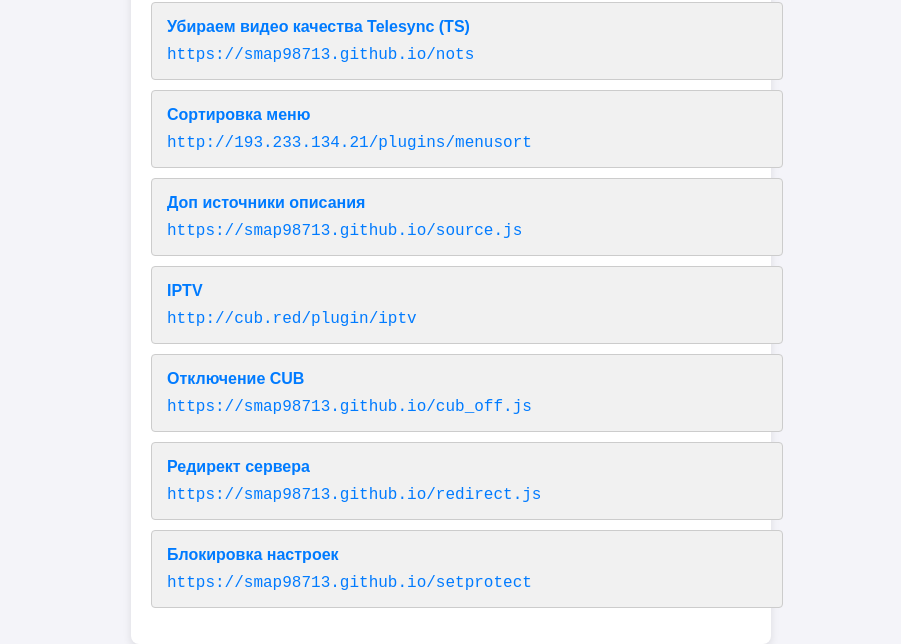
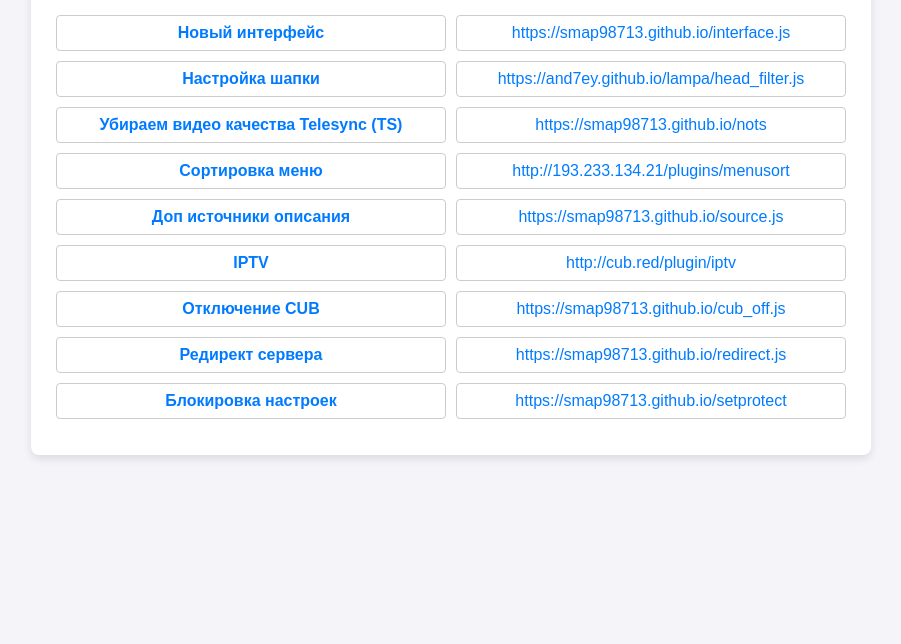
Before and after one commit to Smap98713/Smap98713.github.io, a plain HTML site: page index.html in a window 1280 px wide. Shown: the part 214-858 px from the top of the page, without its empty margins (189-1090 px from the left). After the commit the page ends 800 px from the top, so only its background shows below. Drawn offline with Linux system fonts and the light colour scheme.

Commit message:
Update index.html

```diff
--- a/index.html
+++ b/index.html
@@ -22,7 +22,7 @@
             border-radius: 8px;
             box-shadow: 0 4px 8px rgba(0, 0, 0, 0.1);
             width: 80%;
-            max-width: 600px;
+            max-width: 800px;
             text-align: center;
         }
         h1 {
@@ -35,38 +35,34 @@
         }
         li {
             margin: 10px 0;
+            display: flex;
+            justify-content: space-between;
+            align-items: center;
         }
         .link-container {
             display: flex;
-            flex-direction: column;
-            align-items: flex-start;
-            background-color: #f1f1f1;
-            padding: 15px;
-            border-radius: 4px;
             width: 100%;
             cursor: pointer;
-            border: 1px solid #ccc;
-            margin-bottom: 10px;
-        }
-        .link-container:hover {
-            background-color: #e6e6e6;
         }
         .link-title,
         .link-url {
             font-size: 16px;
             color: #007BFF;
+            padding: 8px;
+            border: 1px solid #ccc;
+            border-radius: 4px;
+            margin: 0 5px;
+            flex: 1;
         }
         .link-title {
             font-weight: bold;
-            margin-bottom: 10px;
         }
         .link-url {
-            font-family: 'Courier New', monospace;
-            color: #007BFF;
             word-break: break-all;
         }
         .link-title:hover, .link-url:hover {
             text-decoration: underline;
+            background-color: #e6e6e6;
         }
     </style>
 </head>
@@ -75,57 +71,57 @@
         <h1>Рекомендуемые плагины</h1>
         <ul>
             <li>
-                <div class="link-container" onclick="copyToClipboard('Новый интерфейс')">
-                    <div class="link-title">Новый интерфейс</div>
-                    <div class="link-url">https://smap98713.github.io/interface.js</div>
+                <div class="link-container">
+                    <div class="link-title" onclick="copyToClipboard('Новый интерфейс')">Новый интерфейс</div>
+                    <div class="link-url" onclick="copyToClipboard('https://smap98713.github.io/interface.js')">https://smap98713.github.io/interface.js</div>
                 </div>
             </li>
             <li>
-                <div class="link-container" onclick="copyToClipboard('Настройка шапки')">
-                    <div class="link-title">Настройка шапки</div>
-                    <div class="link-url">https://and7ey.github.io/lampa/head_filter.js</div>
+                <div class="link-container">
+                    <div class="link-title" onclick="copyToClipboard('Настройка шапки')">Настройка шапки</div>
+                    <div class="link-url" onclick="copyToClipboard('https://and7ey.github.io/lampa/head_filter.js')">https://and7ey.github.io/lampa/head_filter.js</div>
                 </div>
             </li>
             <li>
-                <div class="link-container" onclick="copyToClipboard('Убираем видео качества Telesync (TS)')">
-                    <div class="link-title">Убираем видео качества Telesync (TS)</div>
-                    <div class="link-url">https://smap98713.github.io/nots</div>
+                <div class="link-container">
+                    <div class="link-title" onclick="copyToClipboard('Убираем видео качества Telesync (TS)')">Убираем видео качества Telesync (TS)</div>
+                    <div class="link-url" onclick="copyToClipboard('https://smap98713.github.io/nots')">https://smap98713.github.io/nots</div>
                 </div>
             </li>
             <li>
-                <div class="link-container" onclick="copyToClipboard('Сортировка меню')">
-                    <div class="link-title">Сортировка меню</div>
-                    <div class="link-url">http://193.233.134.21/plugins/menusort</div>
+                <div class="link-container">
+                    <div class="link-title" onclick="copyToClipboard('Сортировка меню')">Сортировка меню</div>
+                    <div class="link-url" onclick="copyToClipboard('http://193.233.134.21/plugins/menusort')">http://193.233.134.21/plugins/menusort</div>
                 </div>
             </li>
             <li>
-                <div class="link-container" onclick="copyToClipboard('Доп источники описания')">
-                    <div class="link-title">Доп источники описания</div>
-                    <div class="link-url">https://smap98713.github.io/source.js</div>
+                <div class="link-container">
+                    <div class="link-title" onclick="copyToClipboard('Доп источники описания')">Доп источники описания</div>
+                    <div class="link-url" onclick="copyToClipboard('https://smap98713.github.io/source.js')">https://smap98713.github.io/source.js</div>
                 </div>
             </li>
             <li>
-                <div class="link-container" onclick="copyToClipboard('IPTV')">
-                    <div class="link-title">IPTV</div>
-                    <div class="link-url">http://cub.red/plugin/iptv</div>
+                <div class="link-container">
+                    <div class="link-title" onclick="copyToClipboard('IPTV')">IPTV</div>
+                    <div class="link-url" onclick="copyToClipboard('http://cub.red/plugin/iptv')">http://cub.red/plugin/iptv</div>
                 </div>
             </li>
             <li>
-                <div class="link-container" onclick="copyToClipboard('Отключение CUB')">
-                    <div class="link-title">Отключение CUB</div>
-                    <div class="link-url">https://smap98713.github.io/cub_off.js</div>
+                <div class="link-container">
+                    <div class="link-title" onclick="copyToClipboard('Отключение CUB')">Отключение CUB</div>
+                    <div class="link-url" onclick="copyToClipboard('https://smap98713.github.io/cub_off.js')">https://smap98713.github.io/cub_off.js</div>
                 </div>
             </li>
             <li>
-                <div class="link-container" onclick="copyToClipboard('Редирект сервера')">
-                    <div class="link-title">Редирект сервера</div>
-                    <div class="link-url">https://smap98713.github.io/redirect.js</div>
+                <div class="link-container">
+                    <div class="link-title" onclick="copyToClipboard('Редирект сервера')">Редирект сервера</div>
+                    <div class="link-url" onclick="copyToClipboard('https://smap98713.github.io/redirect.js')">https://smap98713.github.io/redirect.js</div>
                 </div>
             </li>
             <li>
-                <div class="link-container" onclick="copyToClipboard('Блокировка настроек')">
-                    <div class="link-title">Блокировка настроек</div>
-                    <div class="link-url">https://smap98713.github.io/setprotect</div>
+                <div class="link-container">
+                    <div class="link-title" onclick="copyToClipboard('Блокировка настроек')">Блокировка настроек</div>
+                    <div class="link-url" onclick="copyToClipboard('https://smap98713.github.io/setprotect')">https://smap98713.github.io/setprotect</div>
                 </div>
             </li>
         </ul>
```
